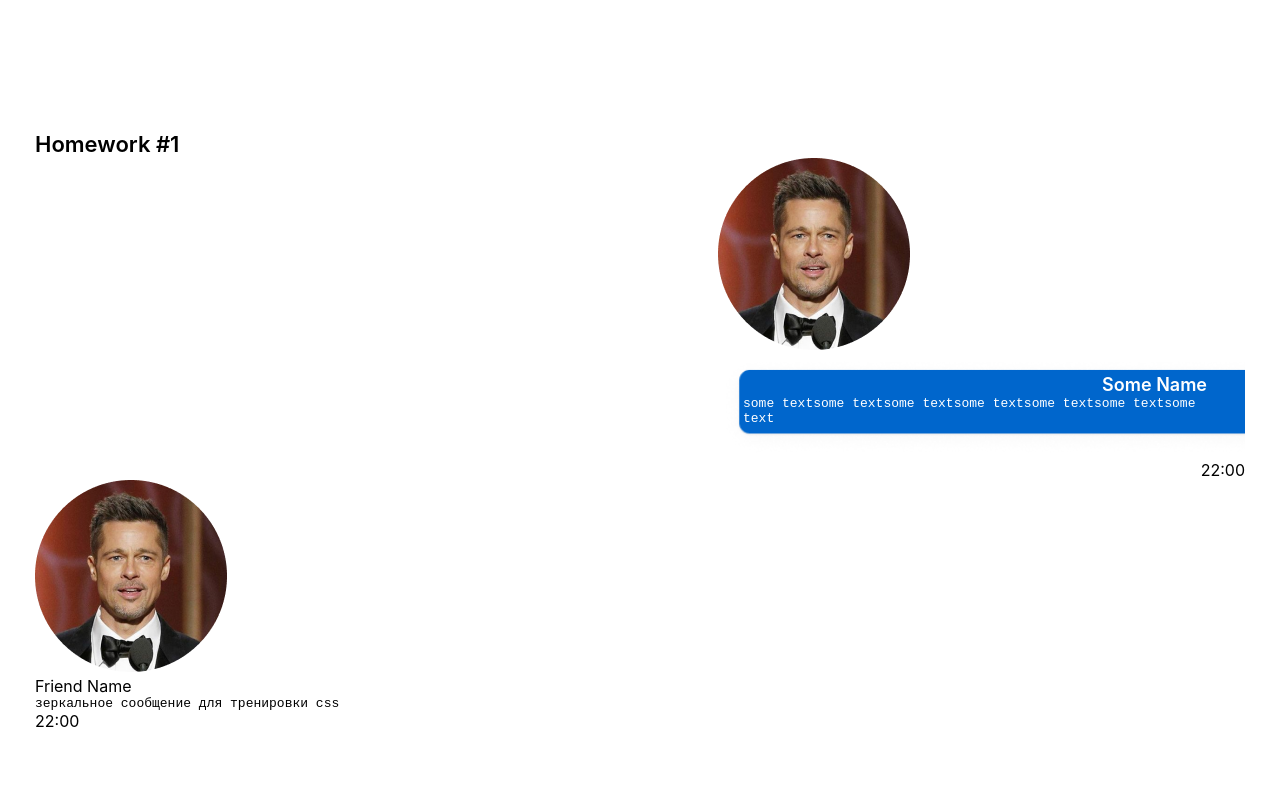
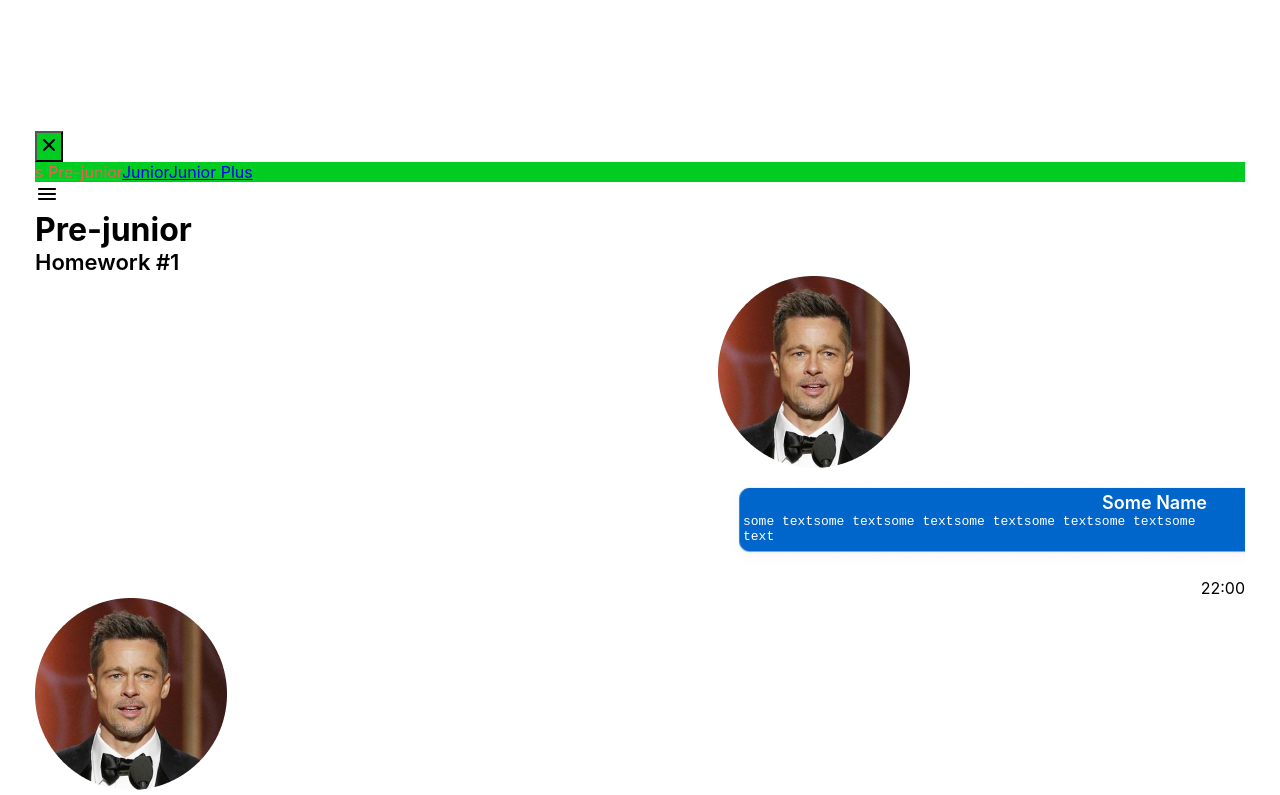
Before and after one commit to h0wever/HW, a React (Create React App) app: page /#/pre-junior in a window 1280 px wide. Shown: the top 795 px of the page. Built offline with nearby package versions, Linux system fonts and the light colour scheme.

Commit message:
аdd: finished HW5 task 2

```diff
--- a/src/s1-main/App.tsx
+++ b/src/s1-main/App.tsx
@@ -4,6 +4,7 @@ import HW2 from "../s2-homeworks/hw02/HW2";
 import HW1 from "../s2-homeworks/hw01/HW1";
 import HW3 from "../s2-homeworks/hw03/HW3";
 import HW4 from "../s2-homeworks/hw04/HW4";
+import HW5 from "../s2-homeworks/hw05/HW5";
 
 // import HW1 from '../s2-homeworks/hw01/HW1'
 
@@ -11,14 +12,14 @@ import HW4 from "../s2-homeworks/hw04/HW4";
 function App() {
     return (
         <div className={s.App}>
-            <HW1/>
+            {/*<HW1/>*/}
             {/*раскомментировать по ходу выполнения*/}
-            <HW2/>
-            <HW3/>
-            <HW4/>
+            {/*<HW2/>*/}
+            {/*<HW3/>*/}
+            {/*<HW4/>*/}
 
             {/*при выполнении дз 5 и более - закомментировать здесь дз 1-4, так как они есть внутри дз 5*/}
-            {/*<HW5/>*/}
+            <HW5/>
         </div>
     )
 }
--- a/src/s2-homeworks/hw05/HW5.tsx
+++ b/src/s2-homeworks/hw05/HW5.tsx
@@ -5,7 +5,8 @@ import Pages from './Pages'
 
 /*
 * 1 - в файле Pages.tsx дописать роуты на все страницы
-* 2 - в файле Sidebar.tsx дописать className так чтоб вешался класс s.active когда мы уже на соответствующей странице
+* 2 - в файле Sidebar.tsx дописать className так чтоб вешался класс s.active
+* когда мы уже на соответствующей странице
 * 3 - застилизовать хэдэр и сайдбар в соответствии с дизайном
 * */
 
--- a/src/s2-homeworks/hw05/Pages.tsx
+++ b/src/s2-homeworks/hw05/Pages.tsx
@@ -16,17 +16,22 @@ function Pages() {
         <div>
             {/*Routes выбирает первый подходящий роут*/}
             <Routes>
-                {/*роутинг будут писать студенты*/}
-                {/*в начале мы попадаем на страницу '/' и переходим сразу на страницу /pre-junior*/}
-                {/*<Route ...*/}
+                // роутинг будут писать студенты
+                // в начале мы попадаем на страницу '/' и переходим сразу на страницу /pre-junior
+                <Route path={'/'} element={<Navigate to='/pre-junior'/>}/>
+                //{/*<Route ...*/}
 
-                {/*роуты для /pre-junior, /junior, /junior-plus*/}
-                {/*<Route ...*/}
-                {/*<Route ...*/}
-                {/*<Route ...*/}
+                //{/*роуты для /pre-junior, /junior, /junior-plus*/}
+                <Route  path={PATH.PRE_JUNIOR} element={<PreJunior/>} />
+                <Route  path={PATH.JUNIOR} element={<Junior/>} />
+                <Route  path={PATH.JUNIOR_PLUS} element={<JuniorPlus/>} />
+                <Route  path={'*'} element={<Error404/>} />
+                //{/*<Route ...*/}
+                //{/*<Route ...*/}
 
-                {/*роут для несуществующей страницы должен отрисовать <Error404 />*/}
-                {/*<Route ...*/}
+                //{/*роут для несуществующей страницы должен отрисовать <Error404 />*/}
+                //{/*<Route ...*/}
+
             </Routes>
         </div>
     )
--- a/src/s2-homeworks/hw05/sidebar/Sidebar.module.css
+++ b/src/s2-homeworks/hw05/sidebar/Sidebar.module.css
@@ -1,25 +1,36 @@
 .sidebar {
+
 }
 
 .sidebar.open {
+
 }
 
 .background {
+    background-color: #00cc22;
 }
 
 .nav {
+    color: #00163d;
+    background-color: #00cc22;
+
 }
 
 .nav a {
 }
 
 .nav a:hover {
+    color: #b494fa;
 }
 
 .nav a.active {
+    color: #fa5858;
 }
 .close {
+    background-color: #00cc22;
+
 }
 
 .close img {
+
 }
--- a/src/s2-homeworks/hw05/sidebar/Sidebar.tsx
+++ b/src/s2-homeworks/hw05/sidebar/Sidebar.tsx
@@ -31,14 +31,15 @@ export const Sidebar: FC<PropsType> = ({open, handleClose}) => {
                         id={'hw5-pre-junior-link'}
                         to={PATH.PRE_JUNIOR}
                         onClick={handleClose}
-                        // className={...} // делает студент
-                    >
+                        className={(p) => (p.isActive ? s.active : '')}
+                    >s
                         Pre-junior
                     </NavLink>
                     <NavLink
                         id={'hw5-junior-link'}
                         to={PATH.JUNIOR}
                         onClick={handleClose}
+                        className={(p) => (p.isActive ? s.active : '')}
                         // className={...} // делает студент
                     >
                         Junior
@@ -47,6 +48,7 @@ export const Sidebar: FC<PropsType> = ({open, handleClose}) => {
                         id={'hw5-junior-plus-link'}
                         to={PATH.JUNIOR_PLUS}
                         onClick={handleClose}
+                        className={(p) => (p.isActive ? s.active : '')}
                         // className={...} // делает студент
                     >
                         Junior Plus
```
